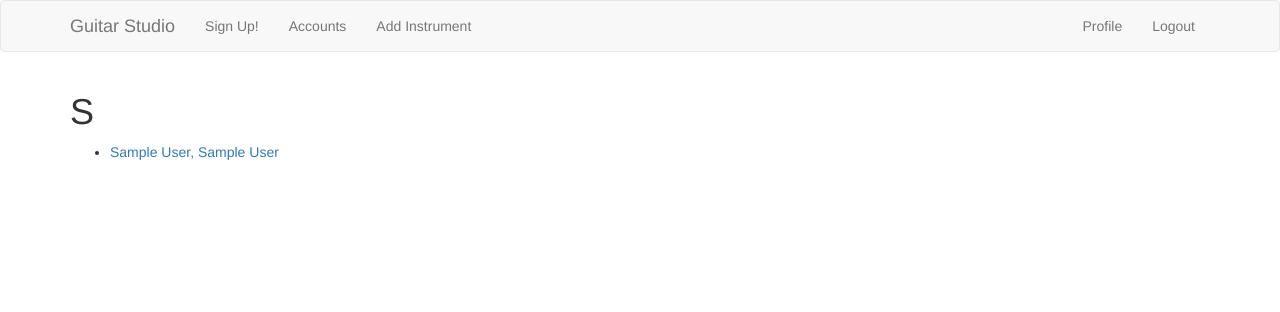
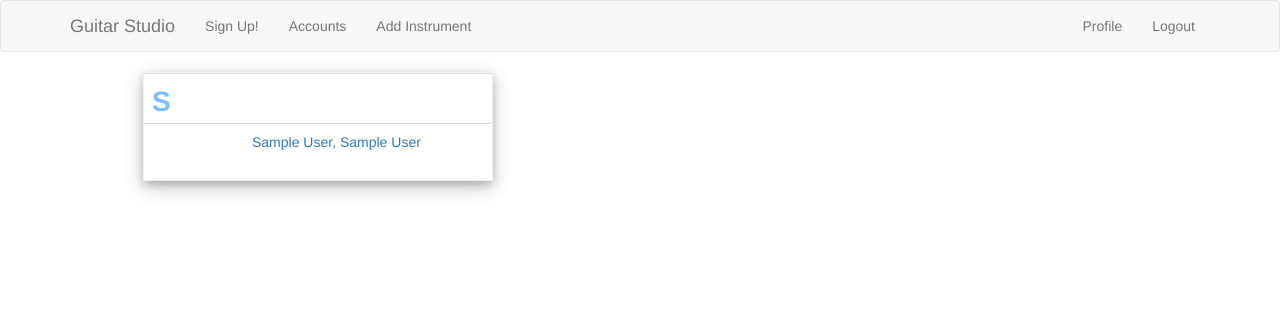
Before and after one commit to iotenti/scheduling-app, a Flask app: page /view_all_accounts in a window 1280 px wide. Shown: the top 312 px of the page. Run offline with Flask 2, Linux system fonts and the light colour scheme; a user stored in the database is signed in; tables that the repository leaves empty hold one stand-in row (values such as "Sample post"); some libraries are stand-ins or nearby versions.

Commit message:
added some css to accounts

```diff
--- a/app/main/forms.py
+++ b/app/main/forms.py
@@ -55,5 +55,5 @@ class AddStudentForm(FlaskForm):
 
 
 class AddInstrumentForm(FlaskForm):
-    instrument = StringField('Instrument', validators=[DataRequired()])
+    instrument = StringField('Instrument:', validators=[DataRequired()])
     submit = SubmitField('Submit')
--- a/app/main/routes.py
+++ b/app/main/routes.py
@@ -65,6 +65,7 @@ def sign_up():
 # pass account id in link - use to add student
 def add_student(id):
     form = AddStudentForm()
+    account = Accounts.query.get(id)
     # if for validates
     if form.validate_on_submit():
 
@@ -85,7 +86,11 @@ def add_student(id):
         flash('Student added!')
         return redirect(url_for('main.index'))
 
-    return render_template('add_student.html', title='Sign Up', form=form)
+    return render_template(
+                            'add_student.html',
+                            title='Add Student',
+                            account=account,
+                            form=form)
 
 
 @bp.route('/add_instrument', methods=['GET', 'POST'])
--- a/app/models.py
+++ b/app/models.py
@@ -103,10 +103,9 @@ class Accounts(db.Model):  # needs key constrains
     # add bool archive col
 
     def __repr__(self):
-        str = '{}, {} - {}'.format(
-            self.l_name1,
+        str = '{} {}'.format(
             self.f_name1,
-            self.cell_phone1)
+            self.l_name1)
 
         return str
 
--- a/app/static/style.css
+++ b/app/static/style.css
@@ -17,3 +17,20 @@
 .hide{
     visibility: hidden;
 }
+.shadow{
+    border: 1px solid rgba(94, 102, 173, 0.096);
+    box-shadow: 0 4px 8px 0 rgba(0, 0, 0, 0.2), 0 6px 20px 0 rgba(0, 0, 0, 0.19);
+}
+th{
+    color: rgb(124, 189, 255);
+    font-size: 2em;
+    font-weight: bold;
+    display: block;
+    height: 50px;
+}
+h3{
+    color: rgb(124, 189, 255);
+}
+h1{
+    color: rgb(101, 114, 128);
+}
--- a/app/templates/add_student.html
+++ b/app/templates/add_student.html
@@ -2,7 +2,8 @@
 {% import 'bootstrap/wtf.html' as wtf %}
 
 {% block app_content %}
-    <h1>Sign Up!</h1>
+    <h1>Add A Student:</h1>
+    <h3><span style="color:rgb(101, 114, 128);">account:</span> {{ account }}</h3>
     <div class="row">
         <div class="col-md-4">
             {{ wtf.quick_form(form) }}
--- a/app/templates/view_all_accounts.html
+++ b/app/templates/view_all_accounts.html
@@ -2,21 +2,31 @@
 
 {% block content %}
 <div class="container">
-    <div class="row">
-        <div class="col-md-6">
+    <div class="col-md-4" style="margin-left:58px; margin-bottom:10px;">
+        <div class="shadow">
+            <table class="table table-hover">
                 {% for letter in abc %}
-            <h1>{{ letter }}</h1>
+                    <tr>
+                        <th>
+                            {{ letter }}
+                        </th>
+                    </tr>
+
                     {% for account in accounts  %}
                         {% if account.l_name1[:1].upper() == letter %}
-                    <ul>
-                        <li><a href="{{ url_for('main.view_account', id=account.id) }}">
+
+                        <tr>
+                            <td>
+                                <a style="margin-left:100px;" href="{{ url_for('main.view_account', id=account.id) }}">
                                             {{ account.l_name1 }}, {{account.f_name1 }}
                                 </a>
-                        </li>
-                    </ul>
+                            </td>
+                        </tr>
+
                         {% endif %}
                     {% endfor %}
                 {% endfor %}
+            </table>
         </div>
     </div>
 </div>
```
Lines whose indentation alone changed are shown as unchanged.
